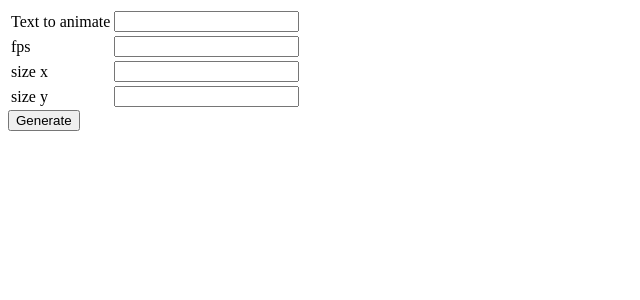
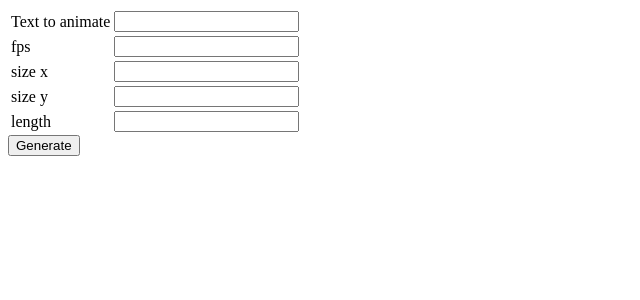
Before and after one commit to lunaro-4/text-to-video-web-service, a Django app: page /main in a window 1280 px wide. Shown: the top 300 px of the page, without its empty margins (0-640 px from the left). Run offline with Django 5.2, Linux system fonts and the light colour scheme.

Commit message:
Добавил запись в SQL базу, добавил настройку длинны видео

```diff
--- a/text_to_video/logic.py
+++ b/text_to_video/logic.py
@@ -86,14 +86,16 @@ def cli_arg_handling():
         return (args[1], args[2])
 
 
-def main(text, outp = "outp.mp4", size = SIZE, fps = FPS):
+def main(text, outp = "outp.mp4", size = SIZE, fps = FPS, length = LENGH_IN_SECONDS):
     if size == None:
         size = SIZE
     if fps == None:
         fps = FPS
+    if length == None:
+        length = LENGH_IN_SECONDS
     base_img = BaseTextImage(text, "tnr.ttf").img
     shutil.rmtree(frames_folder)
-    RenderTools.part_render_loop(base_img, frames_folder, size, fps)
+    RenderTools.part_render_loop(base_img, frames_folder, size, fps, length)
     return RenderTools.render_video(frames_folder,outp, size, fps)
 
 
--- a/text_to_video/templates/video_form.html
+++ b/text_to_video/templates/video_form.html
@@ -20,6 +20,10 @@
 			<td><label >size y </label></td>
 			<td><input id="size_y" type="text" name="size_y" value="{{ size_y }}"></td>
 		</tr>
+		<tr>
+			<td><label >length </label></td>
+			<td><input id="length" type="text" name="length" value="{{ length }}"></td>
+		</tr>
 	</table>
 	<input type="submit" value="Generate">
 	<input type="hidden" name="next" value="{{ next }}">
--- a/text_to_video/views.py
+++ b/text_to_video/views.py
@@ -3,7 +3,9 @@ from mimetypes import MimeTypes
 from urllib.request import pathname2url
 from django.http import HttpResponse
 from django.shortcuts import render
-from text_to_video.logic import main
+from text_to_video.logic import main, SIZE, LENGH_IN_SECONDS, FPS
+from text_to_video.SQL import sql_main
+from datetime import datetime
 
 def get_handler(request):
     text = ""
@@ -17,7 +19,7 @@ def get_handler(request):
 def post_handler(request):
     data = request.POST
     print(data)
-    text, size_x, size_y, fps = data['text'], data['size_x'], data['size_y'], data['fps']
+    text, size_x, size_y, fps, length = data['text'], data['size_x'], data['size_y'], data['fps'], data['length']
     size = (size_x, size_y)
     if text =='':
         get_handler(request)
@@ -39,20 +41,37 @@ def post_handler(request):
             fps = int(fps)
         except Exception:
             return get_handler(request)
-    return return_video(text,size, fps)
+    if length == '':
+        length = None
+    else:
+        length = int(length)
+    return return_video(text,size, fps, length)
 
-def return_video(text, size = None, fps = None ):
+
+def sql_insert(text, size, fps, length ):
+    if size == None:
+        size = SIZE
+    if fps == None:
+        fps = FPS
+    if length == None:
+        length = LENGH_IN_SECONDS
+    sql_main((datetime.today(), text, size[0], size[1], fps, length))
+
+
+
+def return_video(text, size = None, fps = None, length = None ):
     file_name = "outp.mp4"
     mime = MimeTypes()
     url = pathname2url(file_name)
     mimetype = mime.guess_type(url)[0]
-    main(text, file_name, size, fps).release()
+    main(text, file_name, size, fps, length).release()
     file = open(file_name,'rb')
     response = HttpResponse(file.read(), content_type=mimetype)
     response['Content-Length'] = os.path.getsize(file_name)
     response['Content-Disposition'] = \
         "attachment; filename=\"%s\"; filename*=utf-8''%s" % \
         (file_name, file_name)
+    sql_insert(text, size, fps, length)
     return response
 
 def main_view(request):
```
Also changed, not shown: text_to_video/SQL.py (added, +34 -0 lines).
